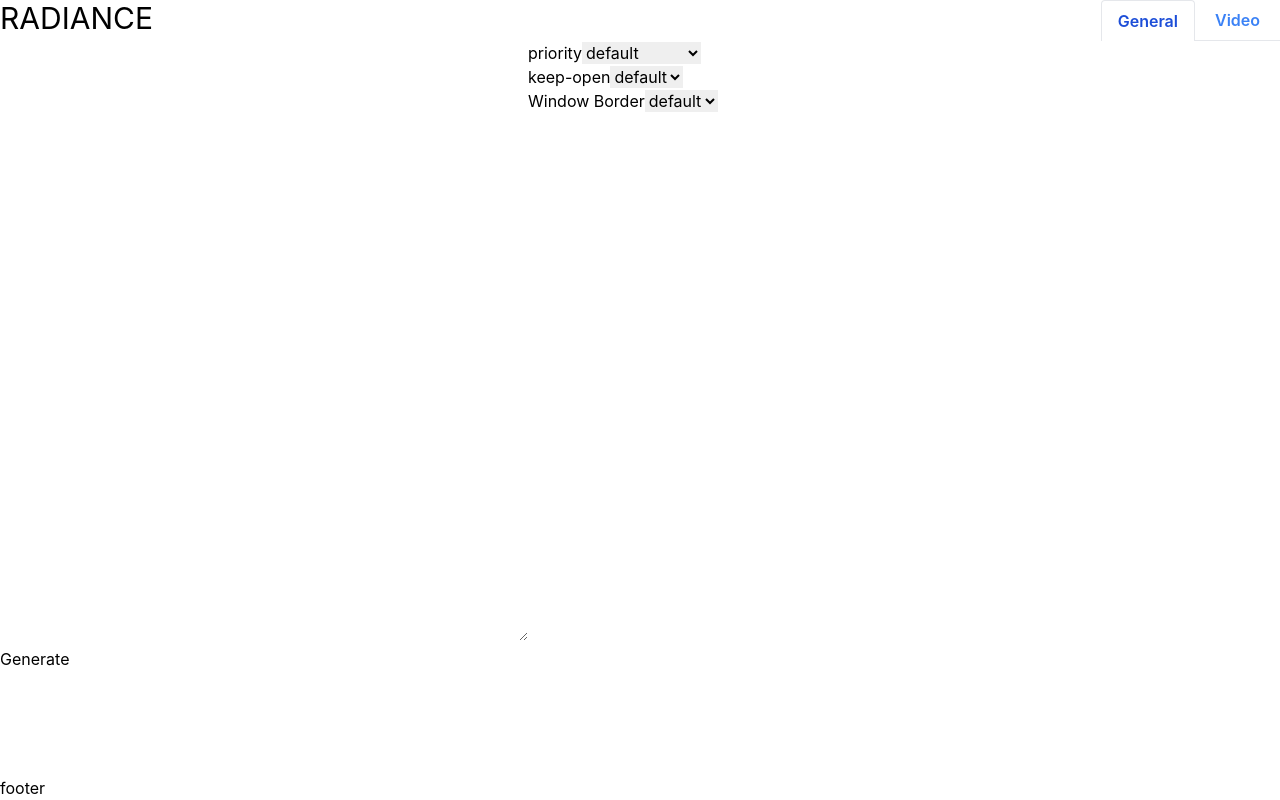
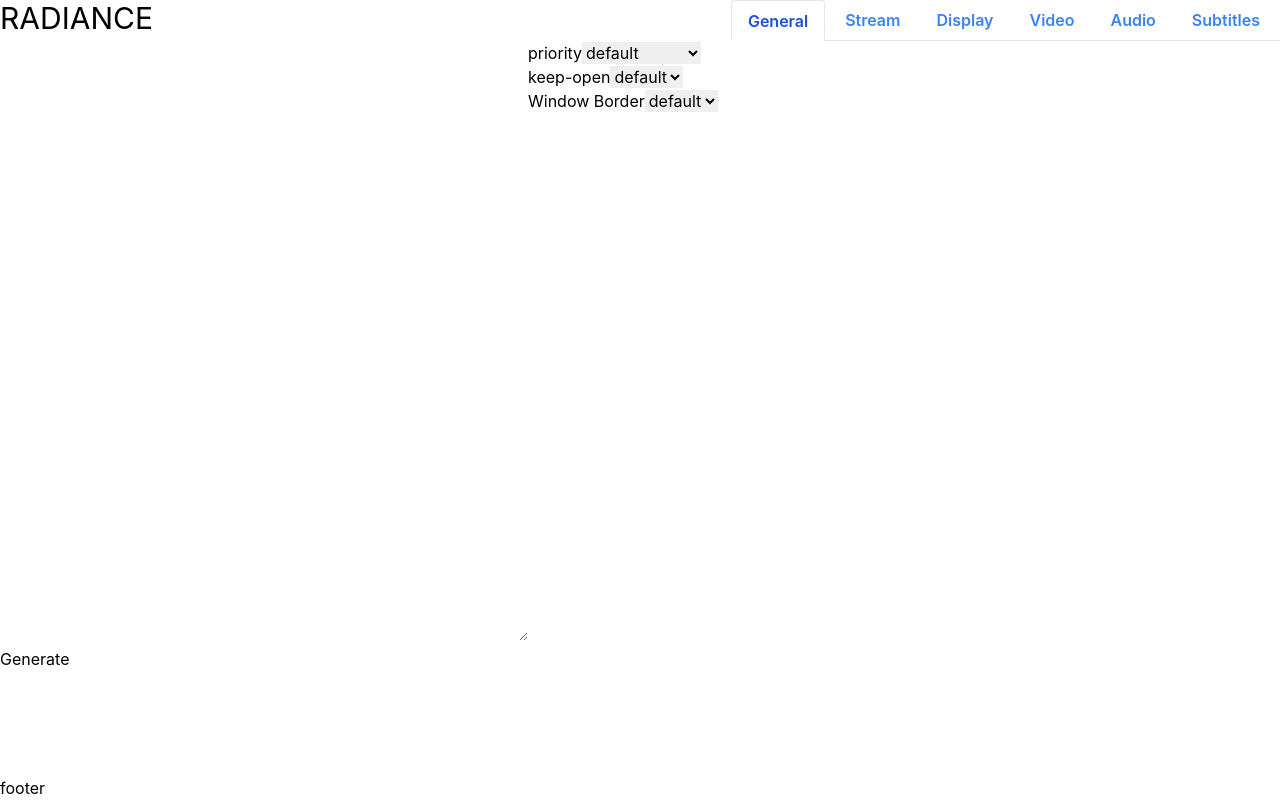
Before and after one commit to vishal-joshy/radiance, a React (Create React App) app: page / in a window 1280 px wide. Built offline with nearby package versions, Linux system fonts and the light colour scheme.

Commit message:
Refactor navbar for multiple routes

```diff
--- a/src/App.tsx
+++ b/src/App.tsx
@@ -1,6 +1,5 @@
 import React from "react";
 import "./App.css";
-import Layout from "./components/Layout";
 import General from "./pages/General/General";
 import { BrowserRouter, Routes, Route } from "react-router-dom";
 import Video from "./pages/Video/Video";
--- a/src/components/Layout/Header.tsx
+++ b/src/components/Layout/Header.tsx
@@ -1,31 +1,38 @@
 import React, { ReactElement } from "react";
 import { Link, useLocation } from "react-router-dom";
 
-interface Props {}
-
-function Header({}: Props): ReactElement {
+function Header(): ReactElement {
   const location = useLocation();
   const { pathname } = location;
   const splitLocation = pathname.split("/");
-  const logo = "RADIANCE";
+  const staticText = {
+    logo: "RADIANCE",
+    routes: [
+      { text: "General", routeName: "" },
+      { text: "Stream", routeName: "stream" },
+      { text: "Display", routeName: "display" },
+      { text: "Video", routeName: "video" },
+      { text: "Audio", routeName: "audio" },
+      { text: "Subtitles", routeName: "subtitles" },
+    ],
+  };
 
   return (
     <div className={styles.header}>
-      <h1 className={styles.logo}>{logo}</h1>
+      <h1 className={styles.logo}>{staticText.logo}</h1>
       <ul className={styles.ul}>
-        <li className={styles.li}>
-          <Link className={splitLocation[1] === "" ? styles.activeLink : styles.link} to="/">
-            General
-          </Link>
-        </li>
-        <li className={styles.li}>
-          <Link
-            className={splitLocation[1] === "video" ? styles.activeLink : styles.link}
-            to="/video"
-          >
-            Video
-          </Link>
-        </li>
+        {staticText.routes.map((route, index) => {
+          return (
+            <li key={index} className={styles.li}>
+              <Link
+                className={splitLocation[1] === route.routeName ? styles.activeLink : styles.link}
+                to={`/${route.routeName}`}
+              >
+                {route.text}
+              </Link>
+            </li>
+          );
+        })}
       </ul>
     </div>
   );
```
